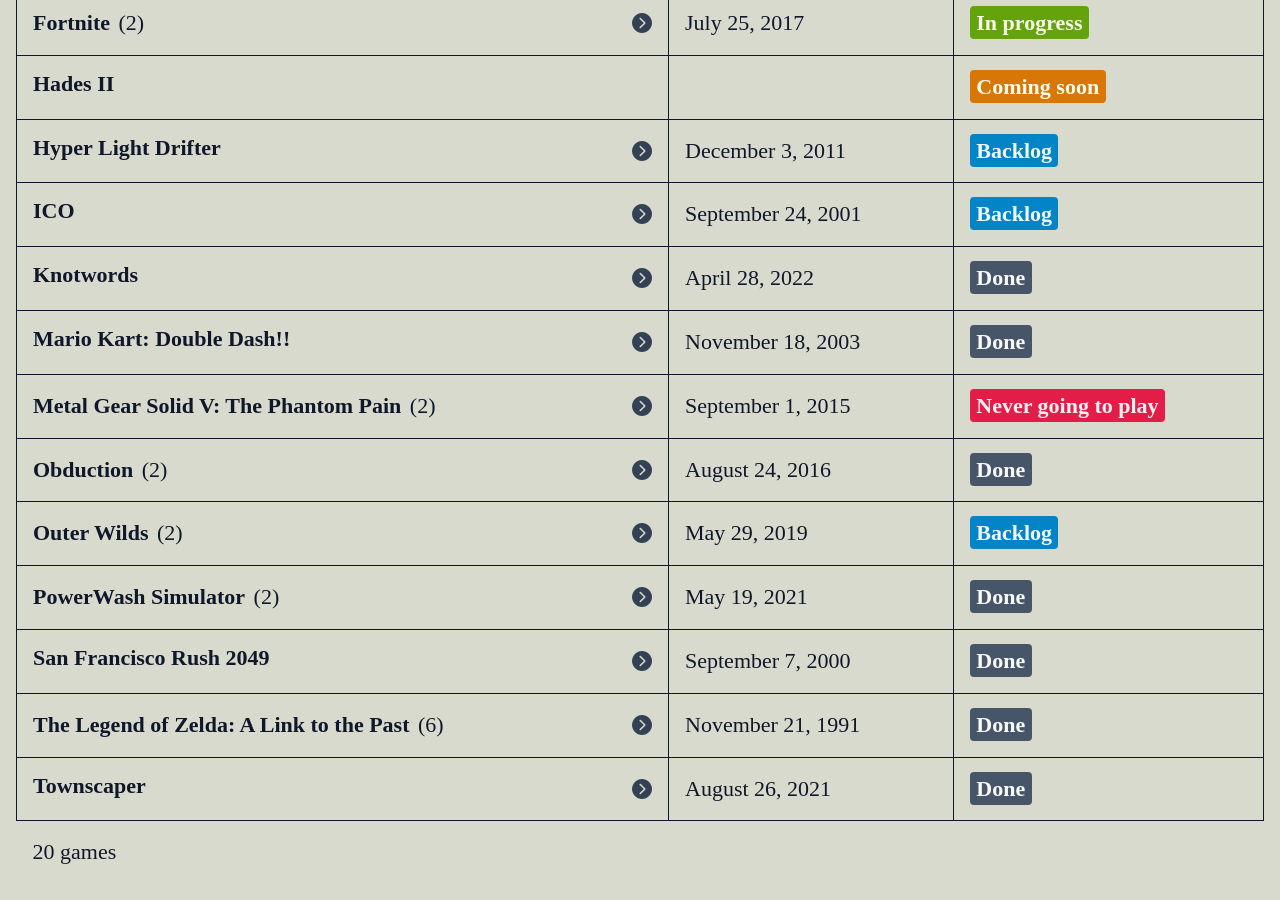
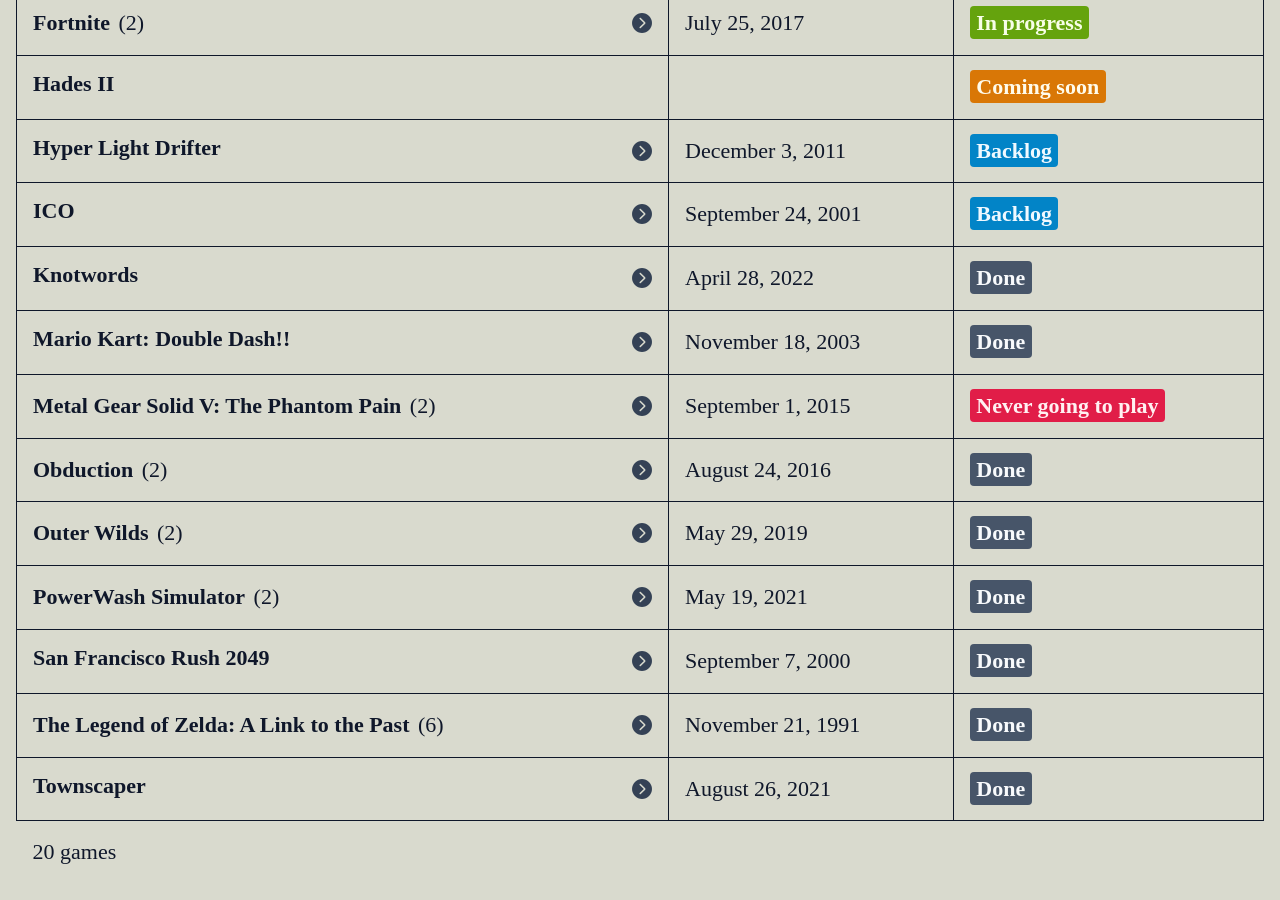
Before and after one commit to dalke/Cedeless, a Jekyll site: the page built from shelf.html, in a window 1280 px wide and 900 px high, scrolled down 610 px. Built offline with Jekyll 4.4.1, drawn with Linux system fonts in a browser that asks for light colours; some web fonts are replaced.

Commit message:
Correct Outer Wilds status

```diff
--- a/_data/games_demo.yml
+++ b/_data/games_demo.yml
@@ -96,7 +96,7 @@
 - id: game_715
   name: Outer Wilds
   vintage: 2019-05-29 00-00-00
-  status: backlog
+  status: done
   copies:
     - copy_1052
     - copy_1053
```
